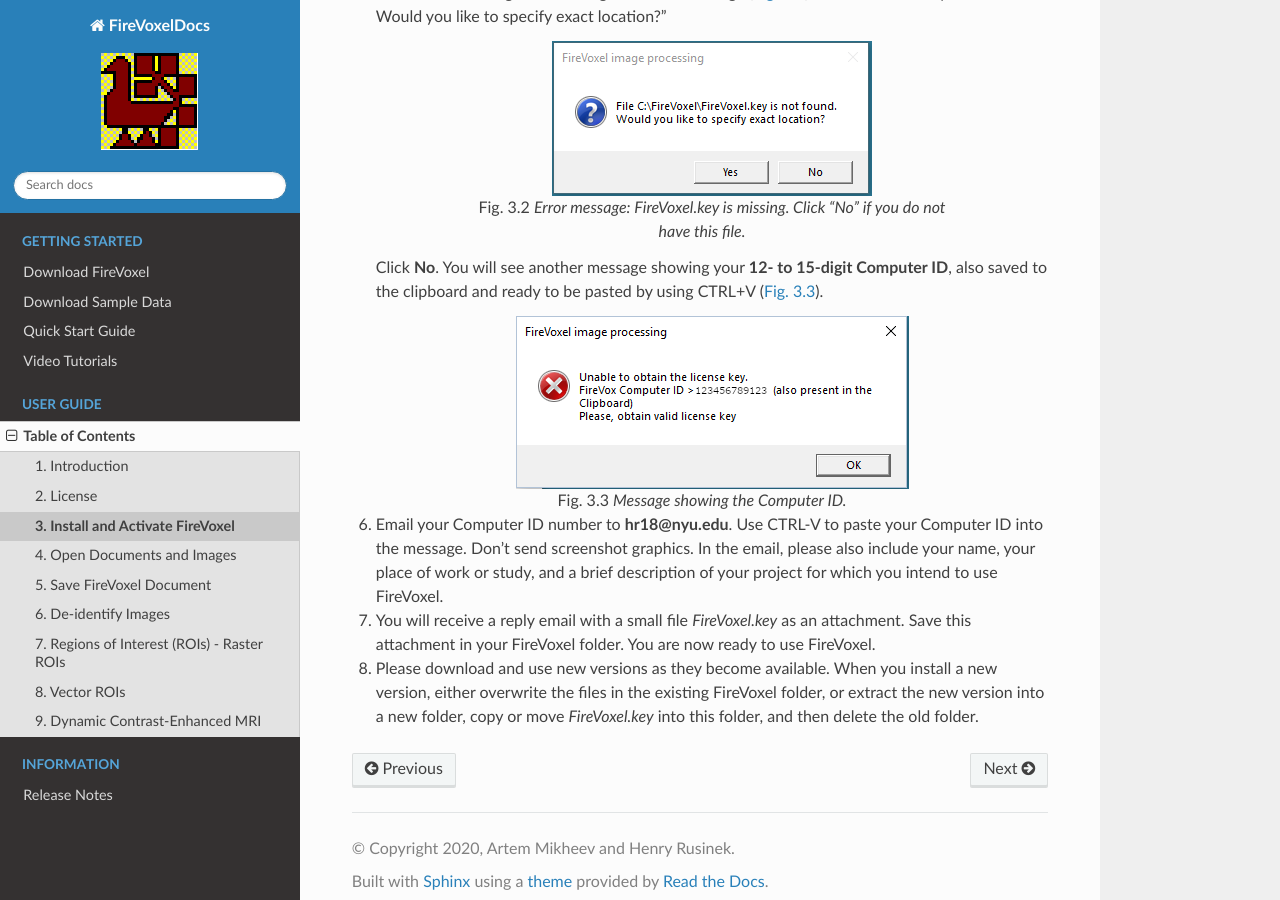
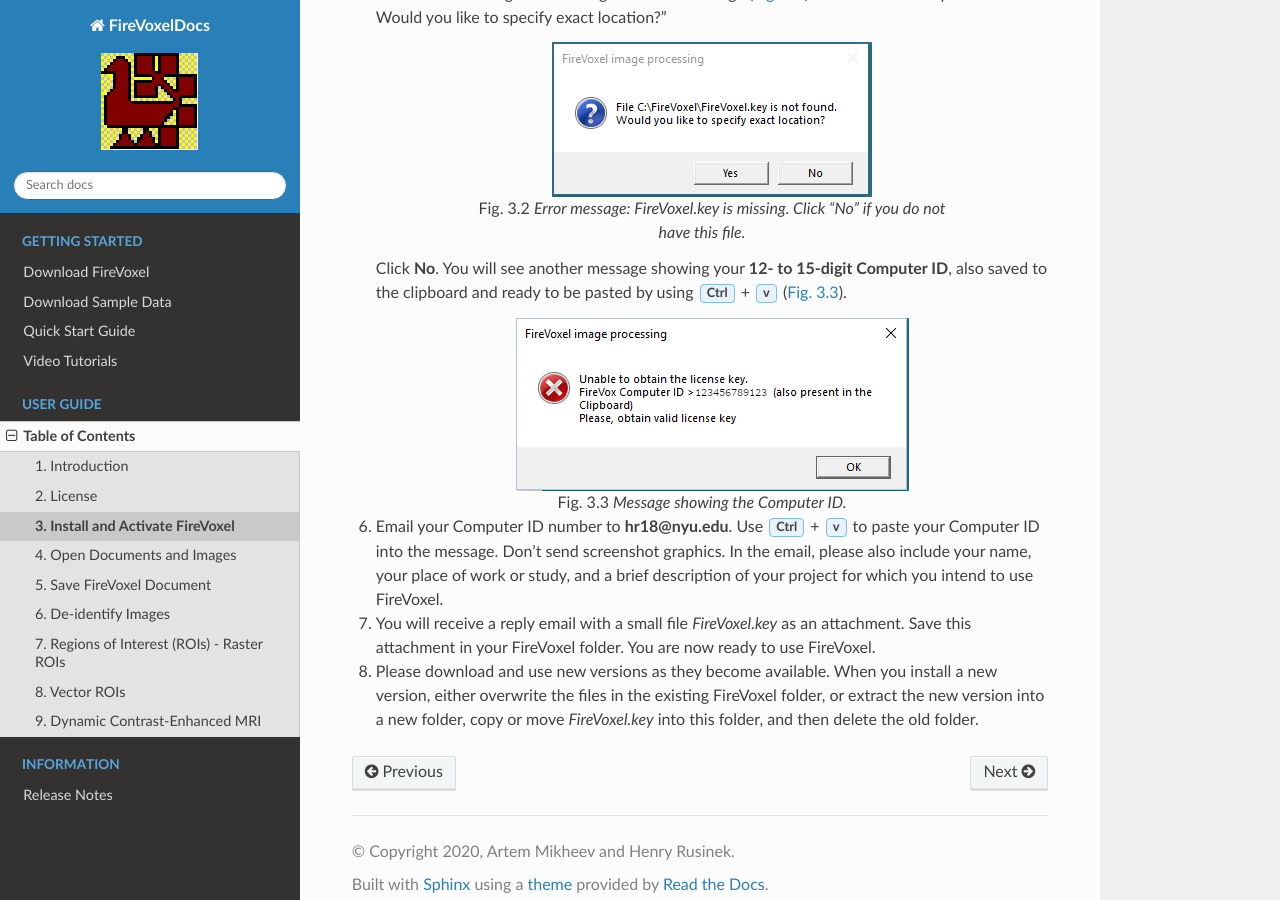
Before and after one commit to lbokacheva/firevoxeldocs, a Sphinx documentation site: the page built from docs/source/usage/installation.rst, in a window 1280 px wide and 900 px high, scrolled down 1166 px. Built offline with Sphinx 7.4.7 and the Read the Docs theme 2.0.0, drawn with Linux system fonts in a browser that asks for light colours; formulas are drawn with MathJax 3; part of the change alters nothing that is shown; some of the changed text lies outside the part shown.

```diff
--- a/docs/source/usage/installation.rst
+++ b/docs/source/usage/installation.rst
@@ -31,7 +31,7 @@ and installed anywhere on your computer:
 
 **Both of these packages are necessary.**
 To check whether they are already installed on your computer,
-go to Windows Control Panel --> Programs and Features
+go to Windows :guilabel:`Control Panel` > :guilabel:`Programs and Features`
 and look for these packages on the list of currently installed programs.
 
 .. _Microsoft Visual C++ support page: https://support.microsoft.com/en-us/help/2977003/the-latest-supported-visual-c-downloads
@@ -86,11 +86,11 @@ Install FireVoxel
 
 
    Click **No**. You will see another message showing your **12- to 15-digit Computer ID**,
-   also saved to the clipboard and ready to be pasted by using CTRL+V (:numref:`NoKeyMachineID`).
+   also saved to the clipboard and ready to be pasted by using :guilabel:`Ctrl` + :guilabel:`v` (:numref:`NoKeyMachineID`).
 
    .. _NoKeyMachineID:
    .. figure:: ../images/FV_Error_NoKeyMachineID.png
-      :alt: This is your Computer ID. Use CTRL+V to paste it into an email.
+      :alt: This is your Computer ID. Use :guilabel:`Ctrl` + :guilabel:`v` to paste it into an email.
       :align: center
       :scale: 100 %
       :figwidth: 70%
@@ -100,7 +100,7 @@ Install FireVoxel
 
 
 #. Email your Computer ID number to **hr18@nyu.edu**.
-   Use CTRL-V to paste your Computer ID into the message.
+   Use :guilabel:`Ctrl` + :guilabel:`v` to paste your Computer ID into the message.
    Don’t send screenshot graphics. In the email, please also include your name,
    your place of work or study, and a brief description of your project
    for which you intend to use FireVoxel.
```
